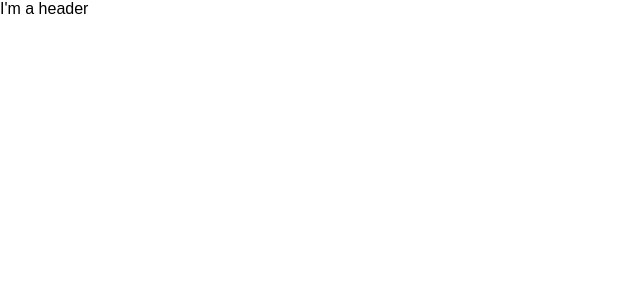
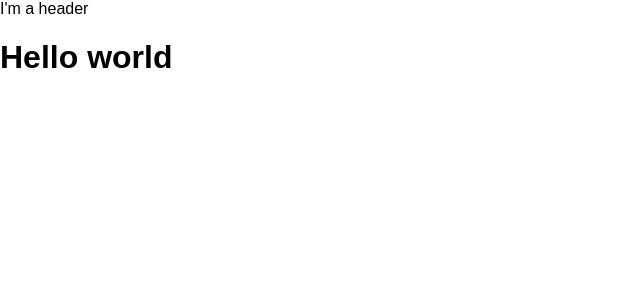
Before and after one commit to greg-harrison/react-flashcards, a React (Create React App) app in the folder react-flashcards/: page / in a window 1280 px wide. Shown: the top 300 px of the page, without its empty margins (0-640 px from the left). Built offline with nearby package versions, Linux system fonts and the light colour scheme.

Commit message:
First route using the React-Router. Its so easy

```diff
--- /dev/null
+++ b/package.json
@@ -0,0 +1,5 @@
+{
+  "dependencies": {
+    "react-router-dom": "^4.2.2"
+  }
+}
--- a/react-flashcards/src/App.js
+++ b/react-flashcards/src/App.js
@@ -1,5 +1,7 @@
 import React, { Component } from 'react';
 import Header from './components/base_components/header'
+import Landing from './components/landing'
+import { BrowserRouter as Router, Link, Render, Route } from 'react-router-dom'
 
 class App extends Component {
   componentDidMount() {
@@ -9,9 +11,12 @@ class App extends Component {
 
   render() {
     return (
-      <div className="App">
-        <Header />
-      </div>
+      <Router>
+        <div className="App">
+          <Header />
+          <Route exact={true} path='/' component={Landing} />
+        </div>
+      </Router>
     );
   }
 }
--- /dev/null
+++ b/react-flashcards/src/components/landing/index.js
@@ -0,0 +1,18 @@
+import React, { Component } from 'react';
+
+class Landing extends Component {
+
+  componentDidMount() {
+    console.log('test');
+  }
+
+  render() {
+    return (
+      <div className="landing container m-0">
+        <h1>Hello world</h1>
+      </div>
+    )
+  }
+}
+
+export default Landing
```
Also changed, not shown: 1 other file (tests, documents, lock files or other folders).
